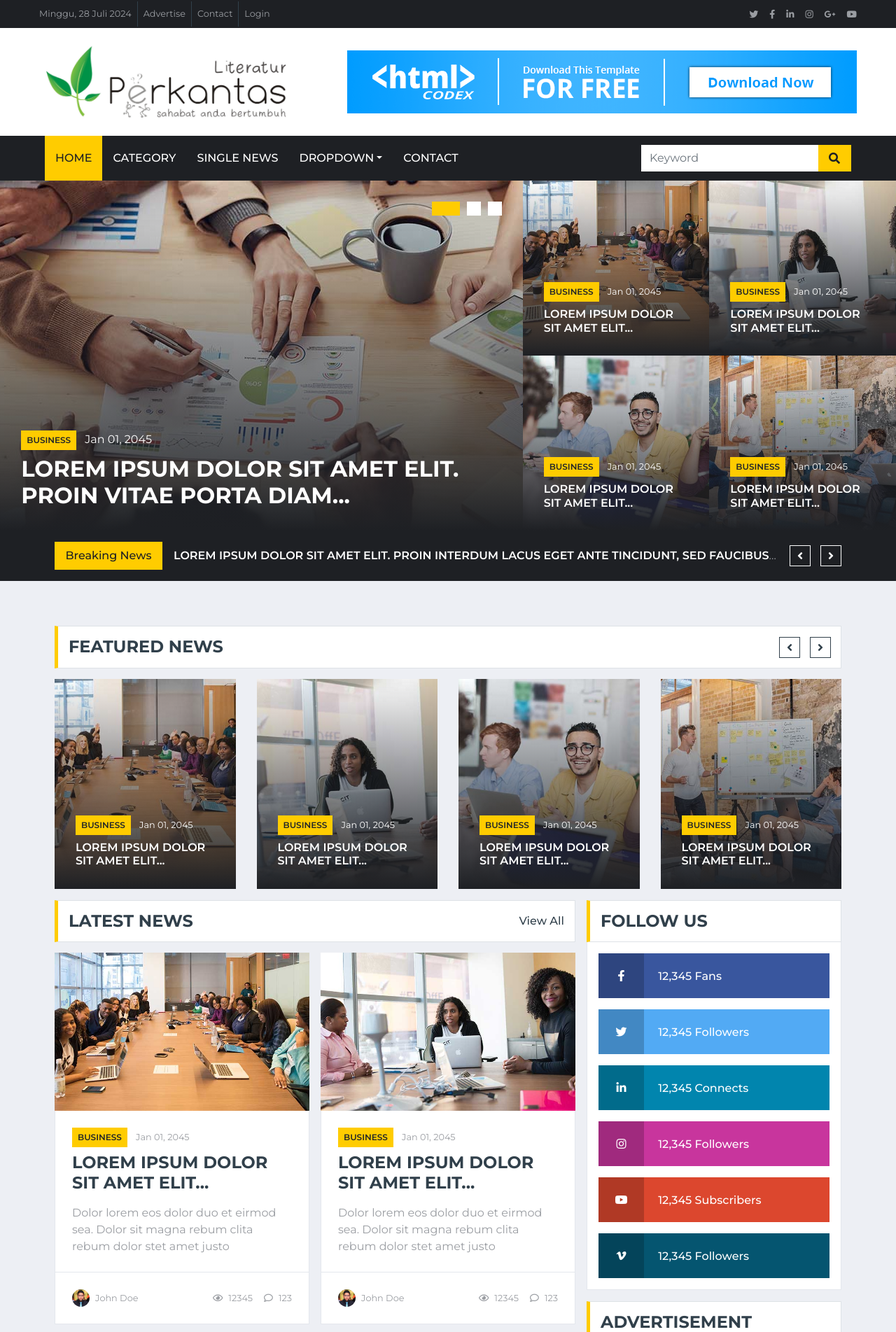
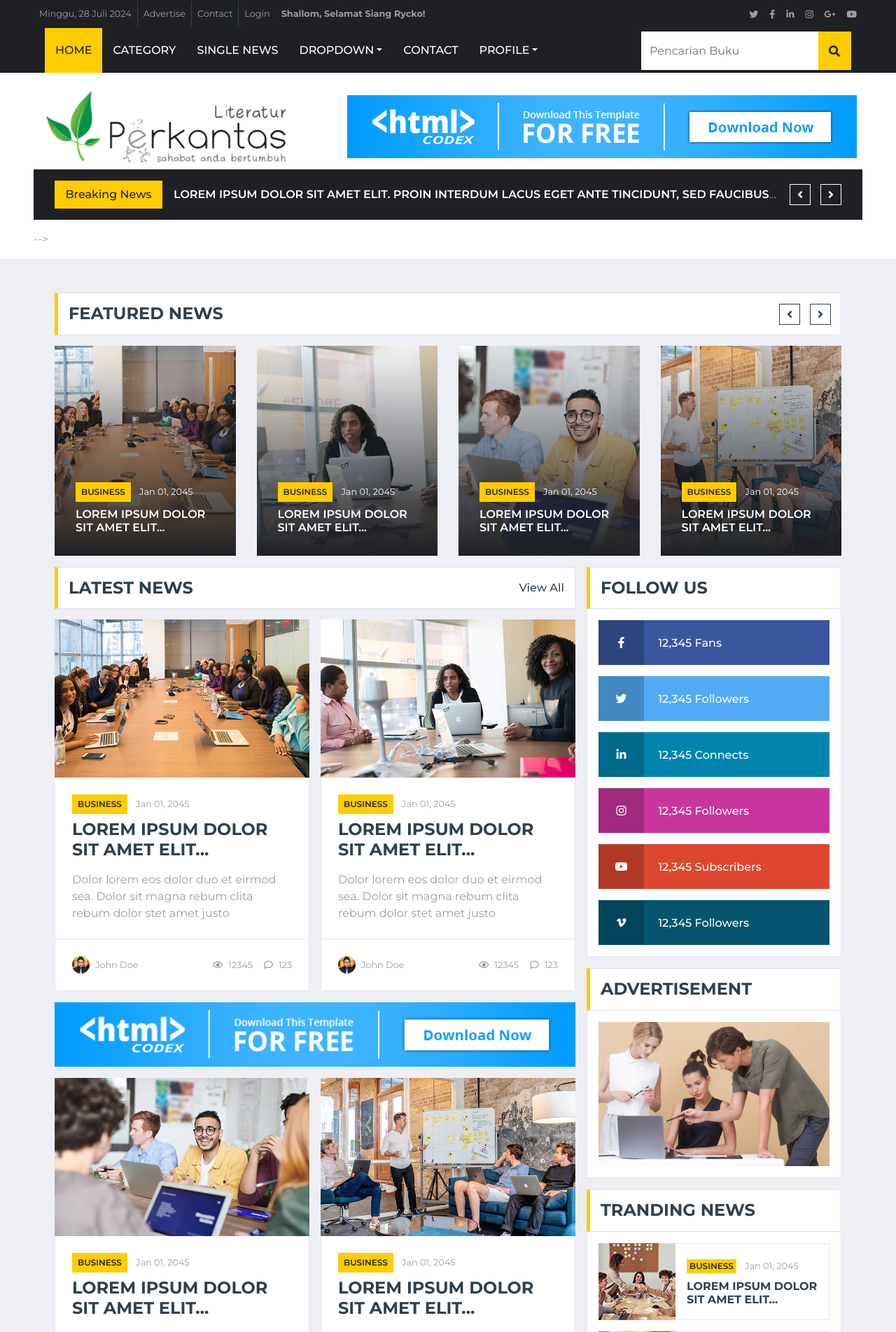
Before and after one commit to leopard1982/perkantas_tokobuku, a Django app: page / in a window 1280 px wide. Shown: the top 1903 px of the page at 70% size. Run offline with Django 5.2, Linux system fonts and the light colour scheme; some libraries are stand-ins or nearby versions.

Commit message:
styling 1

```diff
--- a/templates/landing/index.html
+++ b/templates/landing/index.html
@@ -27,7 +27,6 @@
 </head>
 
 <body>
-    <!-- Topbar Start -->
     <div class="container-fluid d-none d-lg-block">
         <div class="row align-items-center bg-dark px-lg-5">
             <div class="col-lg-9">
@@ -44,6 +43,9 @@
                         </li>
                         <li class="nav-item">
                             <a class="nav-link text-body small" href="#">Login</a>
+                        </li>
+                        <li class="nav-item">
+                            <a class="nav-link text-body small " href="#"><b>Shallom, Selamat Siang Rycko!</b></a>
                         </li>
                     </ul>
                 </nav>
@@ -73,6 +75,61 @@
                 </nav>
             </div>
         </div>
+
+    </div>
+    <!-- Topbar End -->
+    <!-- Navbar Start -->
+    <div class="container-fluid p-0">
+        <nav class="navbar navbar-expand-lg bg-dark navbar-dark py-2 py-lg-0 px-lg-5">
+            <a href="index.html" class="navbar-brand d-block d-lg-none">
+                <div class="d-block">
+                    <img class="m-0 display-4 rounded" style="height:100px; width:350px" src="{% static 'img/logo.jpg'%}" alt="logo literatur Perkantas">
+                    <div>{{tanggal}}</div>
+                </div>
+
+                <!-- <h1 class="m-0 display-4 text-uppercase text-primary">Biz<span class="text-white font-weight-normal">News</span></h1> -->
+            </a>
+            <button type="button" class="navbar-toggler" data-toggle="collapse" data-target="#navbarCollapse">
+                <span class="navbar-toggler-icon"></span>
+            </button>
+            <div class="collapse navbar-collapse justify-content-between px-0 px-lg-3" id="navbarCollapse">
+                <div class="navbar-nav mr-auto py-0 w-100">
+                    <a href="index.html" class="nav-item nav-link active">Home</a>
+                    <a href="category.html" class="nav-item nav-link">Category</a>
+                    <a href="single.html" class="nav-item nav-link">Single News</a>
+                    <div class="nav-item dropdown">
+                        <a href="#" class="nav-link dropdown-toggle" data-toggle="dropdown">Dropdown</a>
+                        <div class="dropdown-menu rounded-0 m-0">
+                            <a href="/" class="dropdown-item">Menu item 1</a>
+                            <a href="/" class="dropdown-item">Menu item 2</a>
+                            <a href="/" class="dropdown-item">Menu item 3</a>
+                        </div>
+                    </div>
+                    <a href="contact.html" class="nav-item nav-link">Contact</a>
+                    <div class="nav-item dropdown">
+                        <a href="#" class="nav-link dropdown-toggle" data-toggle="dropdown">Profile</a>
+                        <div class="dropdown-menu rounded-0 m-0">
+                            <a href="/" class="dropdown-item">Login/ Daftar</a>
+                            <a href="/" class="dropdown-item">Profile</a>
+                            <a href="/" class="dropdown-item">Logout</a>
+                        </div>
+                    </div>
+                    <div class="input-group ml-auto w-100 d-lg-flex" style="width: 100%; max-width: 300px;">
+                        <input type="text" class="form-control border-0" style="height:55px;margin-top:5px" placeholder="Pencarian Buku">
+                        <div class="input-group-append rounded">
+                            <button class="input-group-text bg-primary text-dark border-0 px-3" style="height:55px;margin-top:5px"><i
+                                    class="fa fa-search"></i></button>
+                        </div>
+                    </div>
+                </div>
+                </div>
+
+            </div>
+        </nav>
+    </div>
+    <!-- Navbar End -->
+    <!-- Topbar Start -->
+    <div class="container-fluid d-none d-lg-block">
         <div class="row align-items-center bg-white py-3 px-lg-5">
             <div class="col-lg-4">
                 <a href="index.html" class="navbar-brand p-0 d-none d-lg-block">
@@ -83,50 +140,36 @@
             <div class="col-lg-8 text-center text-lg-right">
                 <a href="https://htmlcodex.com"><img class="img-fluid" src="img/ads-728x90.png" alt=""></a>
             </div>
+            <!-- Breaking News Start -->
+            <div class="container-fluid bg-dark py-3 mb-3">
+                <div class="container">
+                    <div class="row align-items-center bg-dark">
+                        <div class="col-12">
+                            <div class="d-flex justify-content-between">
+                                <div class="bg-primary text-dark text-center font-weight-medium py-2" style="width: 170px;">Breaking News</div>
+                                <div class="owl-carousel tranding-carousel position-relative d-inline-flex align-items-center ml-3"
+                                    style="width: calc(100% - 170px); padding-right: 90px;">
+                                    <div class="text-truncate"><a class="text-white text-uppercase font-weight-semi-bold" href="">Lorem ipsum dolor sit amet elit. Proin interdum lacus eget ante tincidunt, sed faucibus nisl sodales</a></div>
+                                    <div class="text-truncate"><a class="text-white text-uppercase font-weight-semi-bold" href="">Lorem ipsum dolor sit amet elit. Proin interdum lacus eget ante tincidunt, sed faucibus nisl sodales</a></div>
+                                </div>
+                            </div>
+                        </div>
+                    </div>
+                </div>
+            </div>
+            <!-- Breaking News End --> -->
         </div>
     </div>
     <!-- Topbar End -->
 
 
-    <!-- Navbar Start -->
-    <div class="container-fluid p-0">
-        <nav class="navbar navbar-expand-lg bg-dark navbar-dark py-2 py-lg-0 px-lg-5">
-            <a href="index.html" class="navbar-brand d-block d-lg-none">
-                <h1 class="m-0 display-4 text-uppercase text-primary">Biz<span class="text-white font-weight-normal">News</span></h1>
-            </a>
-            <button type="button" class="navbar-toggler" data-toggle="collapse" data-target="#navbarCollapse">
-                <span class="navbar-toggler-icon"></span>
-            </button>
-            <div class="collapse navbar-collapse justify-content-between px-0 px-lg-3" id="navbarCollapse">
-                <div class="navbar-nav mr-auto py-0">
-                    <a href="index.html" class="nav-item nav-link active">Home</a>
-                    <a href="category.html" class="nav-item nav-link">Category</a>
-                    <a href="single.html" class="nav-item nav-link">Single News</a>
-                    <div class="nav-item dropdown">
-                        <a href="#" class="nav-link dropdown-toggle" data-toggle="dropdown">Dropdown</a>
-                        <div class="dropdown-menu rounded-0 m-0">
-                            <a href="#" class="dropdown-item">Menu item 1</a>
-                            <a href="#" class="dropdown-item">Menu item 2</a>
-                            <a href="#" class="dropdown-item">Menu item 3</a>
-                        </div>
-                    </div>
-                    <a href="contact.html" class="nav-item nav-link">Contact</a>
-                </div>
-                <div class="input-group ml-auto d-none d-lg-flex" style="width: 100%; max-width: 300px;">
-                    <input type="text" class="form-control border-0" placeholder="Keyword">
-                    <div class="input-group-append">
-                        <button class="input-group-text bg-primary text-dark border-0 px-3"><i
-                                class="fa fa-search"></i></button>
-                    </div>
-                </div>
-            </div>
-        </nav>
-    </div>
-    <!-- Navbar End -->
+
+
+
 
 
     <!-- Main News Slider Start -->
-    <div class="container-fluid">
+    <!-- <div class="container-fluid">
         <div class="row">
             <div class="col-lg-7 px-0">
                 <div class="owl-carousel main-carousel position-relative">
@@ -226,24 +269,7 @@
     <!-- Main News Slider End -->
 
 
-    <!-- Breaking News Start -->
-    <div class="container-fluid bg-dark py-3 mb-3">
-        <div class="container">
-            <div class="row align-items-center bg-dark">
-                <div class="col-12">
-                    <div class="d-flex justify-content-between">
-                        <div class="bg-primary text-dark text-center font-weight-medium py-2" style="width: 170px;">Breaking News</div>
-                        <div class="owl-carousel tranding-carousel position-relative d-inline-flex align-items-center ml-3"
-                            style="width: calc(100% - 170px); padding-right: 90px;">
-                            <div class="text-truncate"><a class="text-white text-uppercase font-weight-semi-bold" href="">Lorem ipsum dolor sit amet elit. Proin interdum lacus eget ante tincidunt, sed faucibus nisl sodales</a></div>
-                            <div class="text-truncate"><a class="text-white text-uppercase font-weight-semi-bold" href="">Lorem ipsum dolor sit amet elit. Proin interdum lacus eget ante tincidunt, sed faucibus nisl sodales</a></div>
-                        </div>
-                    </div>
-                </div>
-            </div>
-        </div>
-    </div>
-    <!-- Breaking News End -->
+
 
 
     <!-- Featured News Slider Start -->
```
Also changed, not shown: __init__.py (added), 2 other files.
